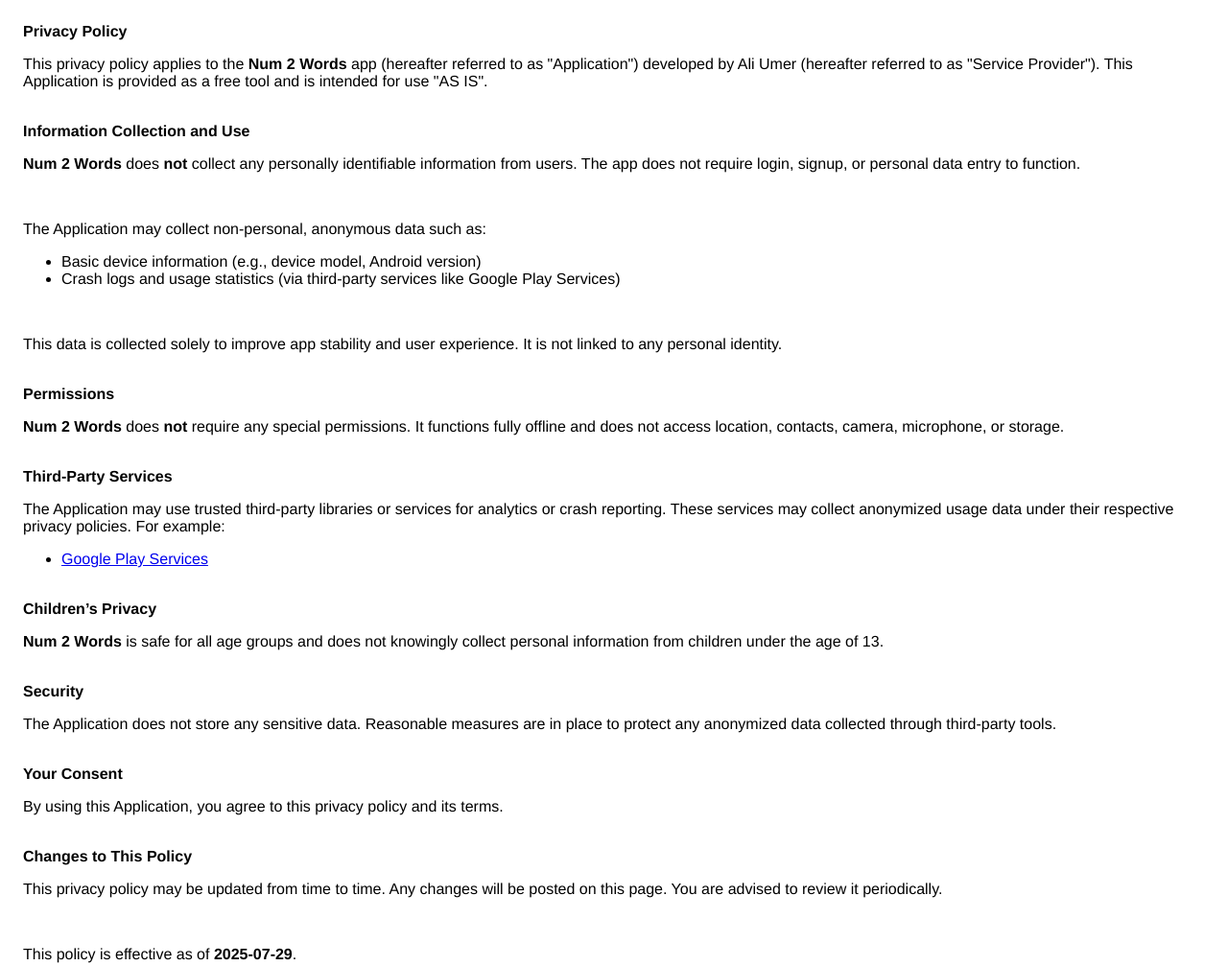
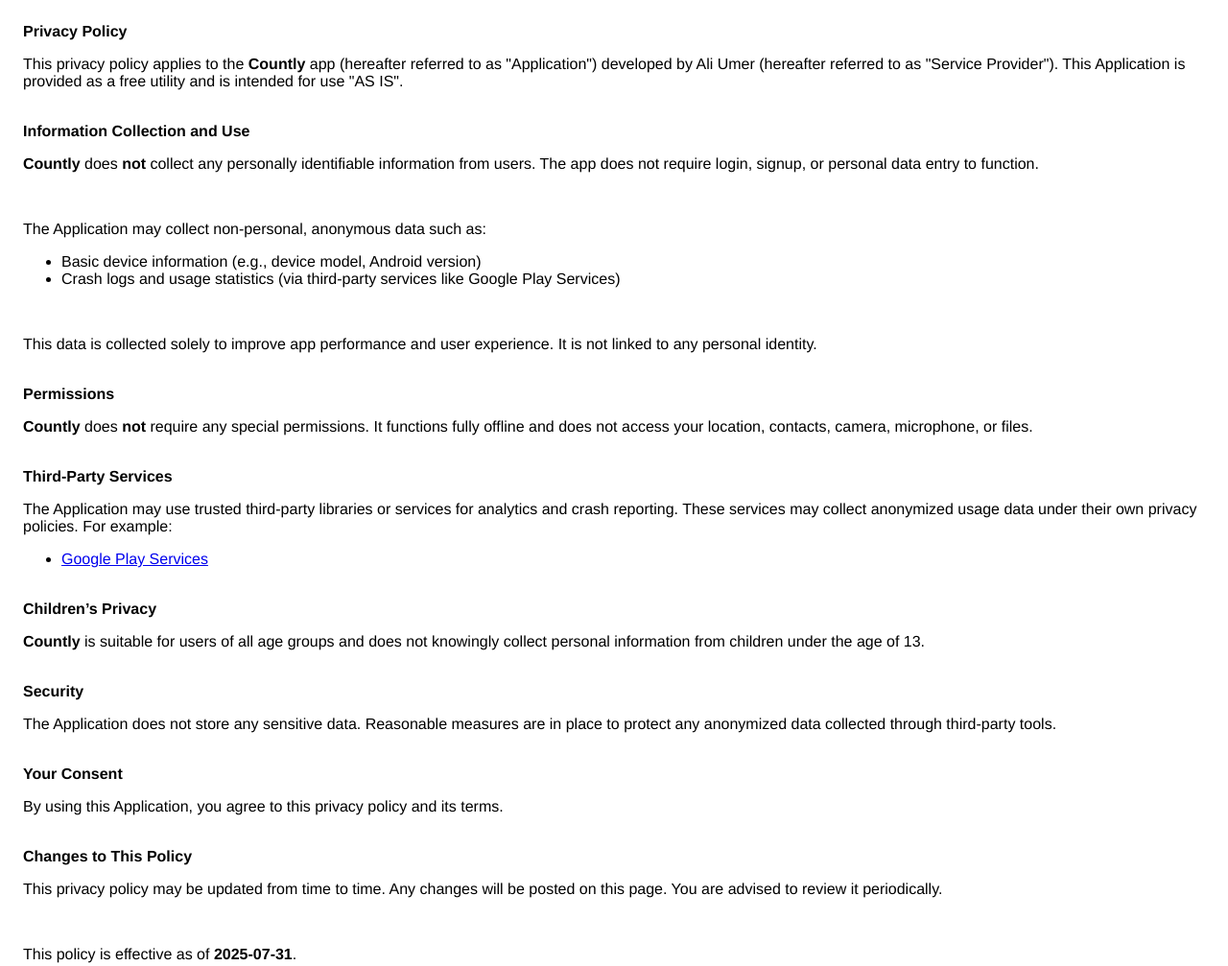
Before and after one commit to muhammad2383/countly_privacy_policy, a plain HTML site: page index.html in a window 1280 px wide. Shown: the top 1007 px of the page at 96% size. Drawn offline with Linux system fonts and the light colour scheme.

Commit message:
Update index.html

```diff
--- a/index.html
+++ b/index.html
@@ -3,7 +3,7 @@
 <head>
   <meta charset='utf-8'>
   <meta name='viewport' content='width=device-width'>
-  <title>Privacy Policy - Num 2 Words</title>
+  <title>Privacy Policy - Countly</title>
   <style>
     body { font-family: 'Helvetica Neue', Helvetica, Arial, sans-serif; padding: 1em; }
   </style>
@@ -11,10 +11,10 @@
 <body>
 
 <strong>Privacy Policy</strong>
-<p>This privacy policy applies to the <strong>Num 2 Words</strong> app (hereafter referred to as "Application") developed by Ali Umer (hereafter referred to as "Service Provider"). This Application is provided as a free tool and is intended for use "AS IS".</p><br>
+<p>This privacy policy applies to the <strong>Countly</strong> app (hereafter referred to as "Application") developed by Ali Umer (hereafter referred to as "Service Provider"). This Application is provided as a free utility and is intended for use "AS IS".</p><br>
 
 <strong>Information Collection and Use</strong>
-<p><strong>Num 2 Words</strong> does <strong>not</strong> collect any personally identifiable information from users. The app does not require login, signup, or personal data entry to function.</p><br>
+<p><strong>Countly</strong> does <strong>not</strong> collect any personally identifiable information from users. The app does not require login, signup, or personal data entry to function.</p><br>
 
 <p>The Application may collect non-personal, anonymous data such as:</p>
 <ul>
@@ -22,19 +22,19 @@
   <li>Crash logs and usage statistics (via third-party services like Google Play Services)</li>
 </ul><br>
 
-<p>This data is collected solely to improve app stability and user experience. It is not linked to any personal identity.</p><br>
+<p>This data is collected solely to improve app performance and user experience. It is not linked to any personal identity.</p><br>
 
 <strong>Permissions</strong>
-<p><strong>Num 2 Words</strong> does <strong>not</strong> require any special permissions. It functions fully offline and does not access location, contacts, camera, microphone, or storage.</p><br>
+<p><strong>Countly</strong> does <strong>not</strong> require any special permissions. It functions fully offline and does not access your location, contacts, camera, microphone, or files.</p><br>
 
 <strong>Third-Party Services</strong>
-<p>The Application may use trusted third-party libraries or services for analytics or crash reporting. These services may collect anonymized usage data under their respective privacy policies. For example:</p>
+<p>The Application may use trusted third-party libraries or services for analytics and crash reporting. These services may collect anonymized usage data under their own privacy policies. For example:</p>
 <ul>
   <li><a href="https://policies.google.com/privacy" target="_blank" rel="noopener noreferrer">Google Play Services</a></li>
 </ul><br>
 
 <strong>Children’s Privacy</strong>
-<p><strong>Num 2 Words</strong> is safe for all age groups and does not knowingly collect personal information from children under the age of 13.</p><br>
+<p><strong>Countly</strong> is suitable for users of all age groups and does not knowingly collect personal information from children under the age of 13.</p><br>
 
 <strong>Security</strong>
 <p>The Application does not store any sensitive data. Reasonable measures are in place to protect any anonymized data collected through third-party tools.</p><br>
@@ -45,7 +45,7 @@
 <strong>Changes to This Policy</strong>
 <p>This privacy policy may be updated from time to time. Any changes will be posted on this page. You are advised to review it periodically.</p><br>
 
-<p>This policy is effective as of <strong>2025-07-29</strong>.</p><br>
+<p>This policy is effective as of <strong>2025-07-31</strong>.</p><br>
 
 <strong>Contact Us</strong>
 <p>If you have any questions or concerns about this Privacy Policy, please contact the Service Provider at <a href="mailto:creativeosman321@gmail.com">creativeosman321@gmail.com</a>.</p>
```
